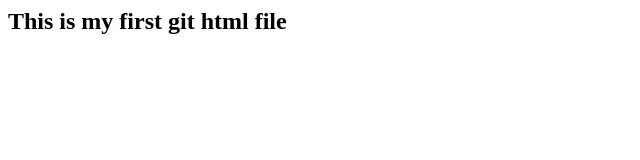
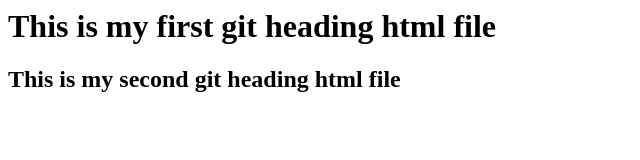
Before and after one commit to solecube/import-files-in-laravel, a plain HTML site: page index.html in a window 1280 px wide. Shown: the whole page, without its empty margins (0-640 px from the left). Drawn offline with Linux system fonts and the light colour scheme.

Commit message:
Added  heading two in file

```diff
--- a/index.html
+++ b/index.html
@@ -1 +1,2 @@
-<h2>This is my first git html file</h2>
+<h1>This is my first git heading html file</h1>
+<h2>This is my second git heading html file</h2>
```
